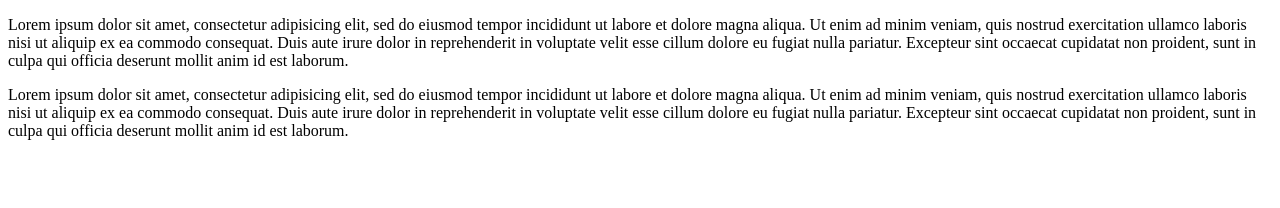
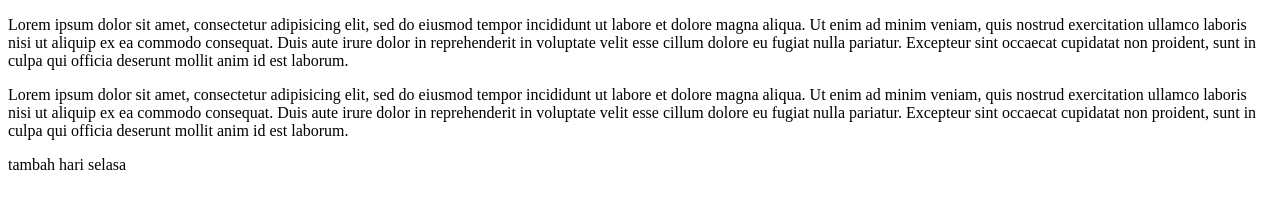
Before and after one commit to arthurmandolang71/latihan2, a plain HTML site: page index.html in a window 1280 px wide. Drawn offline with Linux system fonts and the light colour scheme.

Commit message:
tambahkan hari selasa

```diff
--- a/index.html
+++ b/index.html
@@ -19,5 +19,7 @@
 	cillum dolore eu fugiat nulla pariatur. Excepteur sint occaecat cupidatat non
 	proident, sunt in culpa qui officia deserunt mollit anim id est laborum.</p>
 
+	<span>tambah hari selasa</span>
+
 </body>
 </html>
```
